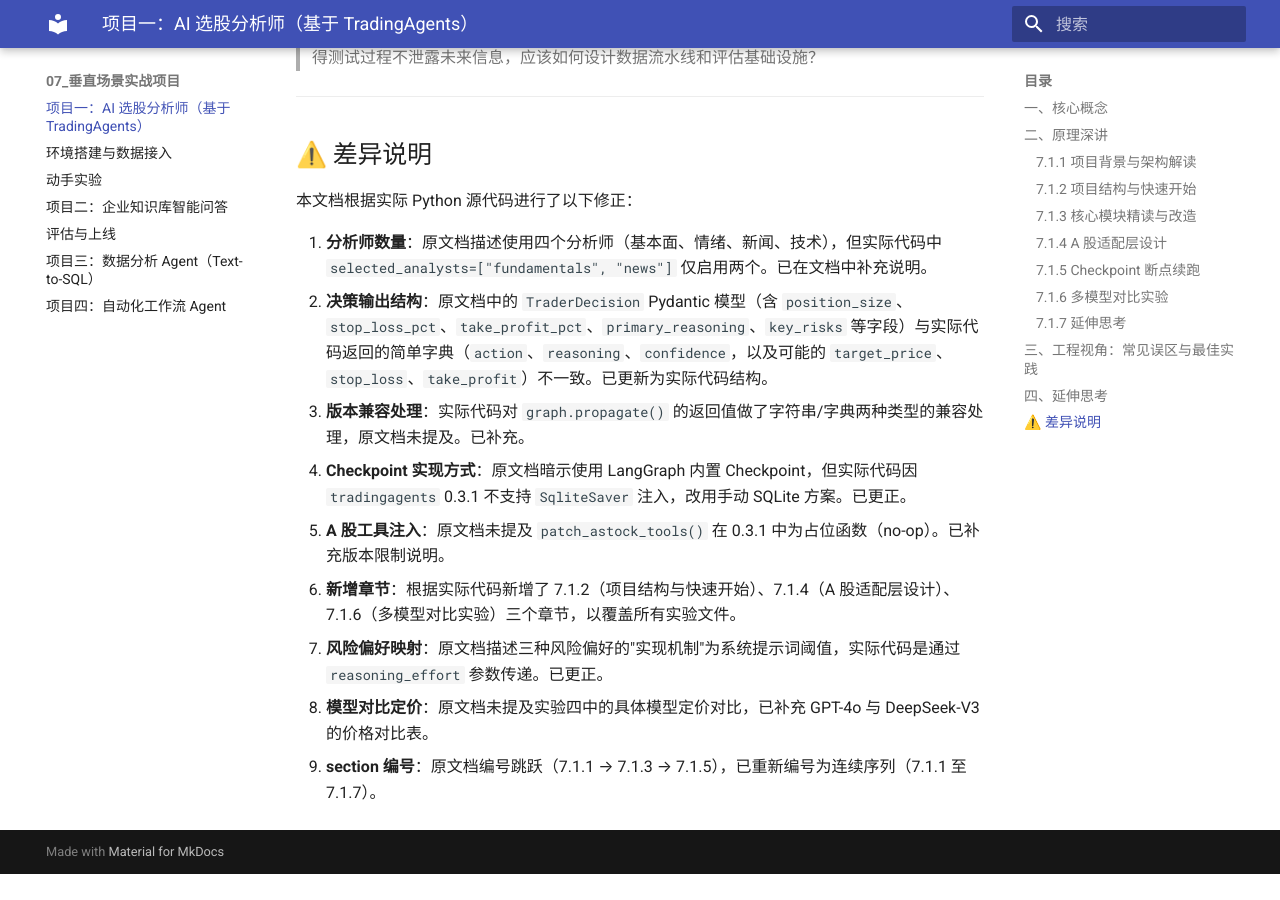
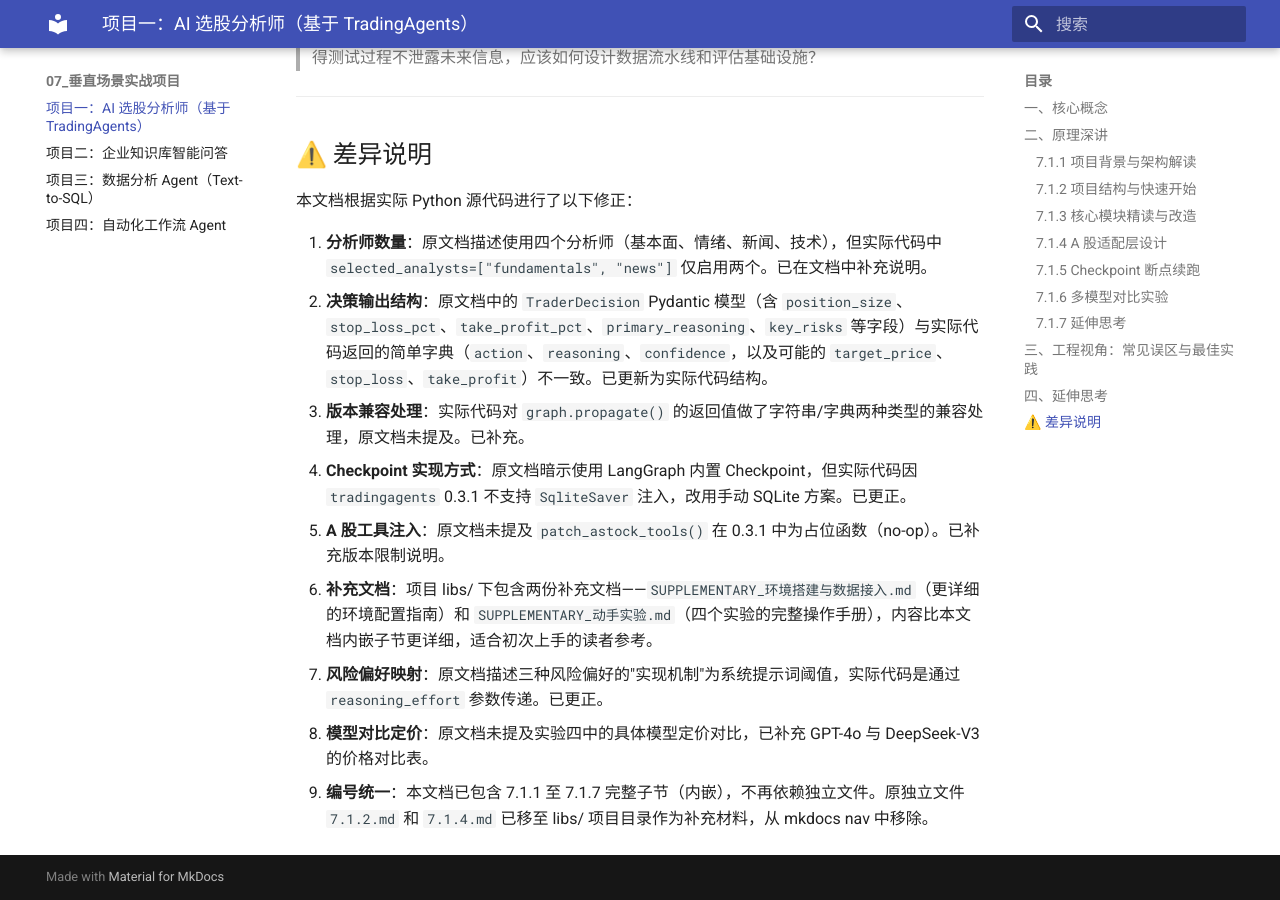
Before and after one commit to swf2020/AI-Agent-in-Practice, an MkDocs documentation site: the page built from docs/AI Agent In Practice/07_垂直场景实战项目/7.1 项目一：AI 选股分析师（基于 TradingAgents）.md, in a window 1280 px wide and 900 px high, scrolled down 11666 px. Built offline with MkDocs 1.6.1 and Material for MkDocs 9.7.7, drawn with Linux system fonts in a browser that asks for light colours; before the commit the page ends 12540 px from its top, so only the background shows below that.

Commit message:
fix: 修复 Issues #2/#3/#4/#5 — 编号冲突 + 依赖版本 + core_config 误报
- #2 修复第七章双层编号冲突：
  - 从 mkdocs nav 移除独立的 7.1.2/7.1.4/7.2.5 文件引用
  - 移至 libs/ 对应项目目录作为补充材料（SUPPLEMENTARY_*.md）
  - 在 7.1.md 和 7.2.md 差异说明中补充交叉引用
- #3 统一 litellm 版本：1.3.2/1.3.3/1.4 从 >=1.0.0 改为 >=1.40.0
- #4 统一 langchain-litellm 版本：6.6 从 >=0.1.0 改为 >=0.2.0
- #5 确认 core_config.py 在 21 个项目中全部存在，系误报

Co-Authored-By: Claude Opus 4.6 <noreply@anthropic.com>

```diff
--- a/docs/AI Agent In Practice/07_垂直场景实战项目/7.1 项目一：AI 选股分析师（基于 TradingAgents）.md
+++ b/docs/AI Agent In Practice/07_垂直场景实战项目/7.1 项目一：AI 选股分析师（基于 TradingAgents）.md
@@ -488,7 +488,7 @@ display_comparison(results)
 3. **版本兼容处理**：实际代码对 `graph.propagate()` 的返回值做了字符串/字典两种类型的兼容处理，原文档未提及。已补充。
 4. **Checkpoint 实现方式**：原文档暗示使用 LangGraph 内置 Checkpoint，但实际代码因 `tradingagents` 0.3.1 不支持 `SqliteSaver` 注入，改用手动 SQLite 方案。已更正。
 5. **A 股工具注入**：原文档未提及 `patch_astock_tools()` 在 0.3.1 中为占位函数（no-op）。已补充版本限制说明。
-6. **新增章节**：根据实际代码新增了 7.1.2（项目结构与快速开始）、7.1.4（A 股适配层设计）、7.1.6（多模型对比实验）三个章节，以覆盖所有实验文件。
+6. **补充文档**：项目 libs/ 下包含两份补充文档——`SUPPLEMENTARY_环境搭建与数据接入.md`（更详细的环境配置指南）和 `SUPPLEMENTARY_动手实验.md`（四个实验的完整操作手册），内容比本文档内嵌子节更详细，适合初次上手的读者参考。
 7. **风险偏好映射**：原文档描述三种风险偏好的"实现机制"为系统提示词阈值，实际代码是通过 `reasoning_effort` 参数传递。已更正。
 8. **模型对比定价**：原文档未提及实验四中的具体模型定价对比，已补充 GPT-4o 与 DeepSeek-V3 的价格对比表。
-9. **section 编号**：原文档编号跳跃（7.1.1 → 7.1.3 → 7.1.5），已重新编号为连续序列（7.1.1 至 7.1.7）。
+9. **编号统一**：本文档已包含 7.1.1 至 7.1.7 完整子节（内嵌），不再依赖独立文件。原独立文件 `7.1.2.md` 和 `7.1.4.md` 已移至 libs/ 项目目录作为补充材料，从 mkdocs nav 中移除。
--- a/mkdocs.yml
+++ b/mkdocs.yml
@@ -67,10 +67,7 @@ nav:
   - 【动手】构建带监控的生产级 Agent 服务: AI Agent In Practice/06_生产级落地关键技术/6.6 【动手】构建带监控的生产级 Agent 服务.md
 - 07_垂直场景实战项目:
   - 项目一：AI 选股分析师（基于 TradingAgents）: AI Agent In Practice/07_垂直场景实战项目/7.1 项目一：AI 选股分析师（基于 TradingAgents）.md
-  - 环境搭建与数据接入: AI Agent In Practice/07_垂直场景实战项目/7.1.2 环境搭建与数据接入.md
-  - 动手实验: AI Agent In Practice/07_垂直场景实战项目/7.1.4 动手实验.md
   - 项目二：企业知识库智能问答: AI Agent In Practice/07_垂直场景实战项目/7.2 项目二：企业知识库智能问答.md
-  - 评估与上线: AI Agent In Practice/07_垂直场景实战项目/7.2.5 评估与上线.md
   - 项目三：数据分析 Agent（Text-to-SQL）: AI Agent In Practice/07_垂直场景实战项目/7.3 项目三：数据分析 Agent（Text-to-SQL）.md
   - 项目四：自动化工作流 Agent: AI Agent In Practice/07_垂直场景实战项目/7.4 项目四：自动化工作流 Agent.md
 - 08_AI 大模型与 Agent 技术演进全景:
```
Also changed, not shown: docs/AI Agent In Practice/07_垂直场景实战项目/7.2 项目二：企业知识库智能问答.md (+1 -0 lines), libs/AI Agent In Practice/07_垂直场景实战项目/7.1 项目一：AI 选股分析师（基于 TradingAgents）/SUPPLEMENTARY_动手实验.md (renamed from docs/AI Agent In Practice/07_垂直场景实战项目/7.1.4 动手实验.md), libs/AI Agent In Practice/07_垂直场景实战项目/7.1 项目一：AI 选股分析师（基于 TradingAgents）/SUPPLEMENTARY_环境搭建与数据接入.md (renamed from docs/AI Agent In Practice/07_垂直场景实战项目/7.1.2 环境搭建与数据接入.md), libs/AI Agent In Practice/07_垂直场景实战项目/7.2 项目二：企业知识库智能问答/SUPPLEMENTARY_评估与上线.md (renamed from docs/AI Agent In Practice/07_垂直场景实战项目/7.2.5 评估与上线.md), 4 other files.
